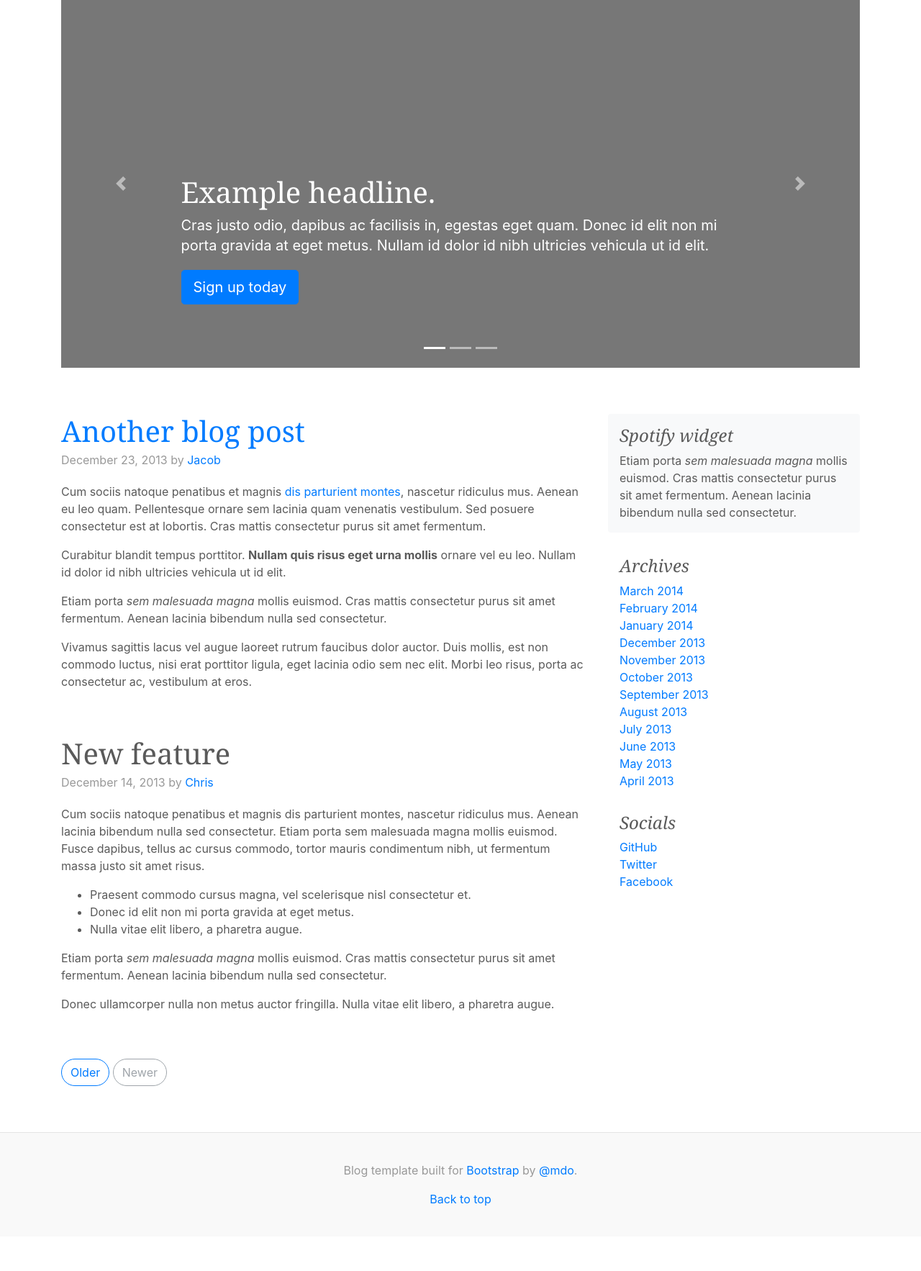
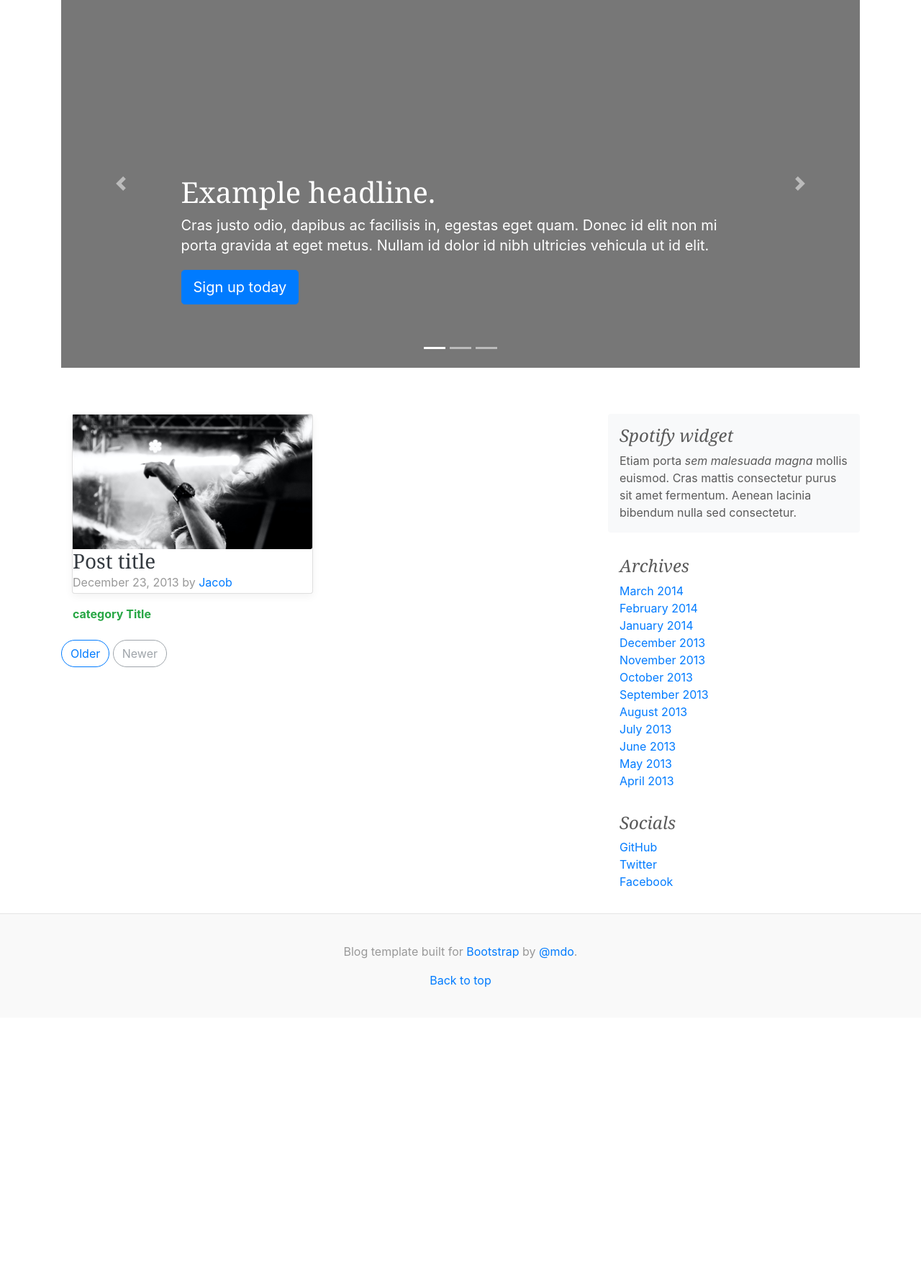
Before and after one commit to krystle-mensah/inspired, a PHP site: page / in a window 1280 px wide. Shown: the part 170-1936 px from the top of the page at 72% size. After the commit the page ends 1542 px from the top, so only its background shows below. Run offline with PHP 8.4, Linux system fonts and the light colour scheme; some libraries are stand-ins or nearby versions.

Commit message:
styling post page

```diff
--- a/css/main.css
+++ b/css/main.css
@@ -0,0 +1,7 @@
+img.post-image {
+  width: 100%;
+}
+
+.card-body {
+  padding: 0px;
+}
--- a/inc/footer.php
+++ b/inc/footer.php
@@ -1,6 +1,13 @@
-<footer class="blog-footer">
+  <footer class="blog-footer">
       <p>Blog template built for <a href="https://getbootstrap.com/">Bootstrap</a> by <a href="https://twitter.com/mdo">@mdo</a>.</p>
       <p>
-        <a href="#">Back to top</a>
+        <a class="back-to-the-top" href="#">Back to top</a>
       </p>
-    </footer>
+  </footer>
+  <!-- jquery this needs to go in the footer as well-->
+
+<script src="https://code.jquery.com/jquery-3.2.1.slim.min.js" integrity="sha384-KJ3o2DKtIkvYIK3UENzmM7KCkRr/rE9/Qpg6aAZGJwFDMVNA/GpGFF93hXpG5KkN" crossorigin="anonymous"></script>
+<script src="js/bootstrap.min.js"></script>
+
+</body>
+</html>
--- a/inc/head.php
+++ b/inc/head.php
@@ -21,7 +21,7 @@
 
   <link rel="stylesheet" href="css/main.css">
 
-  <title>Document</title>
+  <title>Inspired sound</title>
 </head>
 
 <body>
--- a/index.php
+++ b/index.php
@@ -13,42 +13,30 @@
       <!-- CAROUSEL -->
       <?php include "inc/carousel.php"; ?>
 
-
 </div>
 
     <main role="main" class="container">
       <div class="row">
         <div class="col-md-8 blog-main">
-          <!-- <h3 class="pb-3 mb-4 font-italic border-bottom">
-            From the Firehose
-          </h3> -->
 
           <div class="blog-post">
-            <a href="#"><h2 class="blog-post-title">Another blog post</h2></a>
-            <p class="blog-post-meta">December 23, 2013 by <a href="#">Jacob</a></p>
-
-            <p>Cum sociis natoque penatibus et magnis <a href="#">dis parturient montes</a>, nascetur ridiculus mus. Aenean eu leo quam. Pellentesque ornare sem lacinia quam venenatis vestibulum. Sed posuere consectetur est at lobortis. Cras mattis consectetur purus sit amet fermentum.</p>
-            <blockquote>
-              <p>Curabitur blandit tempus porttitor. <strong>Nullam quis risus eget urna mollis</strong> ornare vel eu leo. Nullam id dolor id nibh ultricies vehicula ut id elit.</p>
-            </blockquote>
-            <p>Etiam porta <em>sem malesuada magna</em> mollis euismod. Cras mattis consectetur purus sit amet fermentum. Aenean lacinia bibendum nulla sed consectetur.</p>
-            <p>Vivamus sagittis lacus vel augue laoreet rutrum faucibus dolor auctor. Duis mollis, est non commodo luctus, nisi erat porttitor ligula, eget lacinia odio sem nec elit. Morbi leo risus, porta ac consectetur ac, vestibulum at eros.</p>
+            <div class="col-md-6">
+              <div class="card box-shadow h-md-250">
+                <div class="card-body d-flex flex-column align-items-start">
+                  <img class="card-img-right flex-auto d-none d-md-block post-image" src="main-img/place_1.jpg" alt="Card image cap">
+                </div>
+                <div class="post-content">
+                  <h3 class="mb-0">
+                    <a class="text-dark" href="#">Post title</a>
+                  </h3>
+                  <p class="blog-post-meta">December 23, 2013 by <a href="#">Jacob</a></p>
+                  <strong class="d-inline-block mb-2 text-success">category Title</strong>
+                </div><!-- post-content -->
+              </div>
+            </div>
           </div><!-- /.blog-post -->
 
-          <div class="blog-post">
-            <h2 class="blog-post-title">New feature</h2>
-            <p class="blog-post-meta">December 14, 2013 by <a href="#">Chris</a></p>
-
-            <p>Cum sociis natoque penatibus et magnis dis parturient montes, nascetur ridiculus mus. Aenean lacinia bibendum nulla sed consectetur. Etiam porta sem malesuada magna mollis euismod. Fusce dapibus, tellus ac cursus commodo, tortor mauris condimentum nibh, ut fermentum massa justo sit amet risus.</p>
-            <ul>
-              <li>Praesent commodo cursus magna, vel scelerisque nisl consectetur et.</li>
-              <li>Donec id elit non mi porta gravida at eget metus.</li>
-              <li>Nulla vitae elit libero, a pharetra augue.</li>
-            </ul>
-            <p>Etiam porta <em>sem malesuada magna</em> mollis euismod. Cras mattis consectetur purus sit amet fermentum. Aenean lacinia bibendum nulla sed consectetur.</p>
-            <p>Donec ullamcorper nulla non metus auctor fringilla. Nulla vitae elit libero, a pharetra augue.</p>
-          </div><!-- /.blog-post -->
-
+          <!-- PAGEINATION -->
           <nav class="blog-pagination">
             <a class="btn btn-outline-primary" href="#">Older</a>
             <a class="btn btn-outline-secondary disabled" href="#">Newer</a>
@@ -64,9 +52,3 @@
     </main><!-- /.container -->
 
     <?php include "inc/footer.php"; ?>
-
-<!-- jquery this needs to go in the footer as well-->
-<script src="https://code.jquery.com/jquery-3.2.1.slim.min.js" integrity="sha384-KJ3o2DKtIkvYIK3UENzmM7KCkRr/rE9/Qpg6aAZGJwFDMVNA/GpGFF93hXpG5KkN" crossorigin="anonymous"></script>
-<script src="js/bootstrap.min.js"></script>
-</body>
-</html>
```
Also changed, not shown: main-img/place_1.jpg (added).
